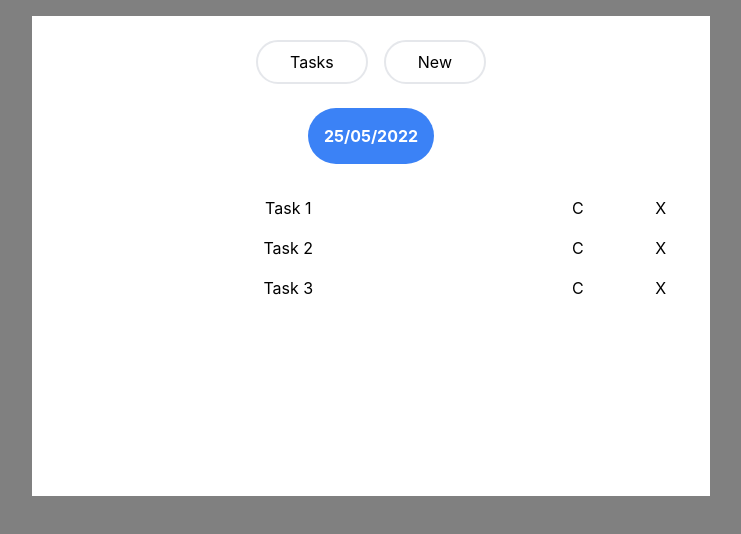
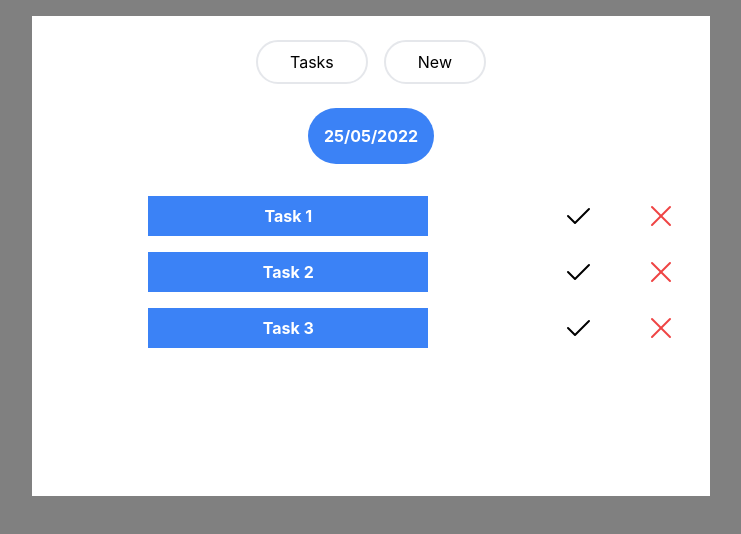
Before and after one commit to estevao-gomes/HouseHold, a React (Vite) app: page / in a window 1280 px wide. Shown: the top 534 px of the page, without its empty margins (269-1010 px from the left). Built offline with nearby package versions, Linux system fonts and the light colour scheme.

Commit message:
Added some styles to task list.

```diff
--- a/package.json
+++ b/package.json
@@ -9,6 +9,7 @@
   },
   "dependencies": {
     "@headlessui/react": "^1.6.3",
+    "phosphor-react": "^1.4.1",
     "react": "^18.1.0",
     "react-dom": "^18.1.0"
   },
--- a/src/components/Task.tsx
+++ b/src/components/Task.tsx
@@ -1,3 +1,5 @@
+import { Check, X } from 'phosphor-react';
+
 interface TaskProps {
   task: {
     title: string;
@@ -9,9 +11,15 @@ interface TaskProps {
 export function Task({ task }: TaskProps) {
   return (
     <>
-      <div className="col-span-6">{task.title}</div>
-      <div className="col-span-1">C</div>
-      <div className="col-span-1">X</div>
+      <span className="col-span-6 bg-blue-500 text-white font-bold p-2 min-w-[280px] text-center">
+        {task.title}
+      </span>
+      <button className="col-span-1">
+        <Check size={32} />
+      </button>
+      <button className="col-span-1 text-red-500">
+        <X size={32} />
+      </button>
     </>
   );
 }
--- a/src/components/TaskList.tsx
+++ b/src/components/TaskList.tsx
@@ -23,7 +23,7 @@ const tasks = [
 
 export function TaskList() {
   return (
-    <div className="grid grid-cols-8 gap-4 mt-8 justify-center justify-items-center">
+    <div className="grid grid-cols-8 gap-4 mt-8 justify-center justify-items-center items-center">
       {tasks.map((task) => {
         return (
           <Task task={task} key={task.id}/>
```
Also changed, not shown: 1 other file (tests, documents, lock files or other folders).
